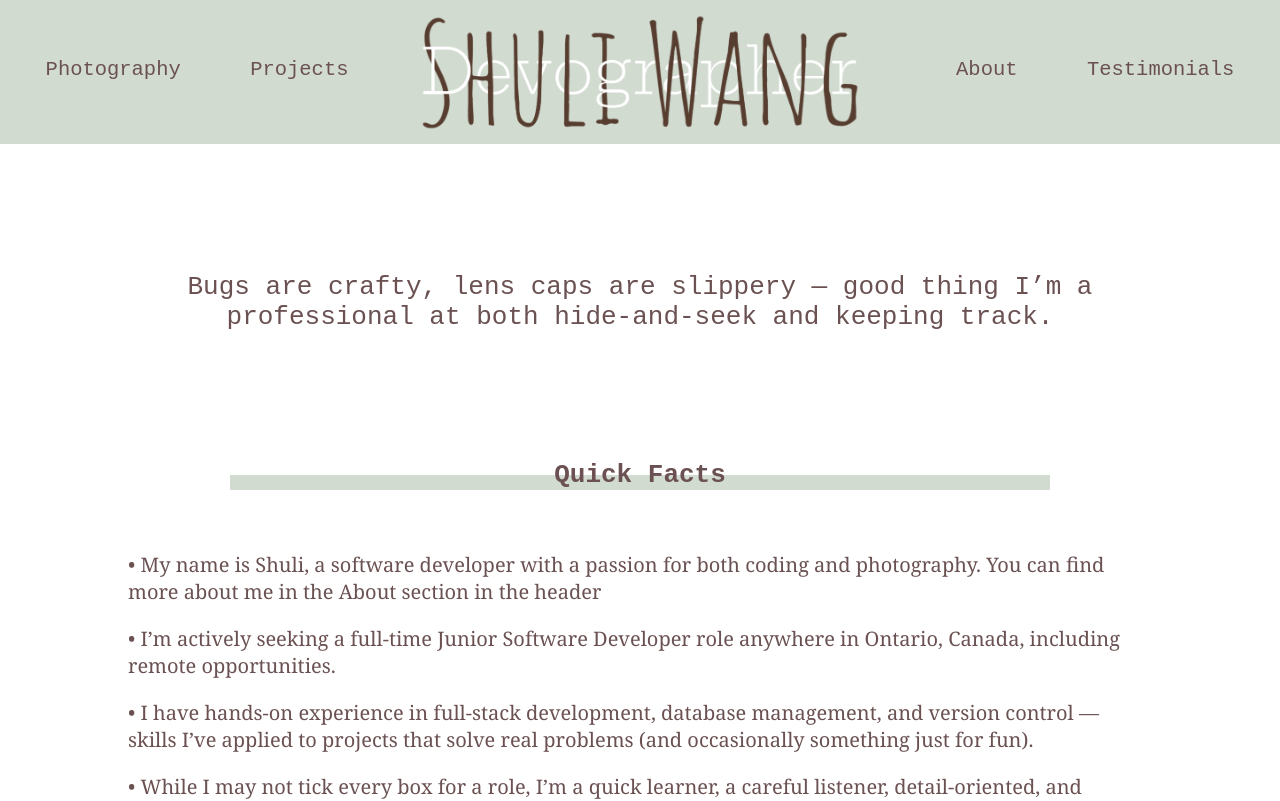
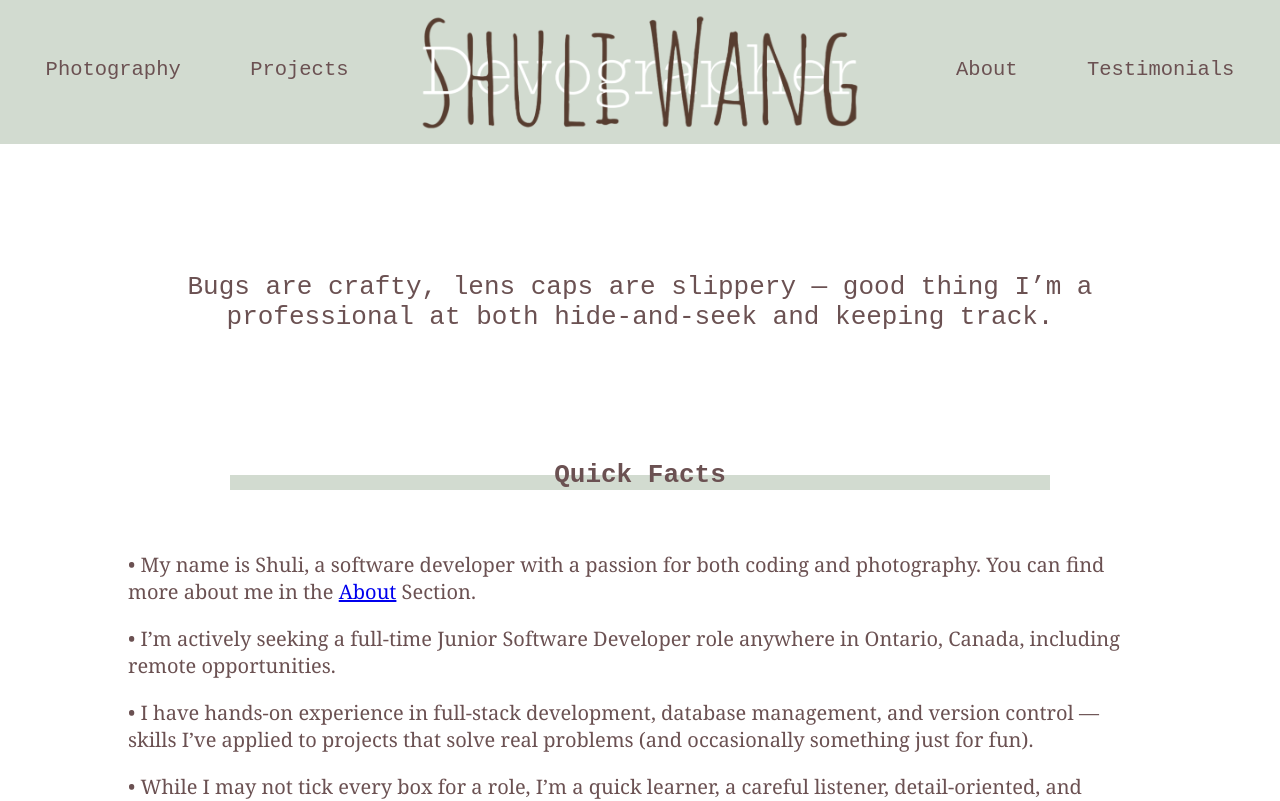
Before and after one commit to Shuli-Wang/Portfolio, a React (Create React App) app: page / in a window 1280 px wide. Shown: the top 801 px of the page. Built offline with nearby package versions, Linux system fonts and the light colour scheme.

Commit message:
minor change on Main page

```diff
--- a/src/Component/Main.js
+++ b/src/Component/Main.js
@@ -10,7 +10,7 @@ function MainPage() {
         <h1>Bugs are crafty, lens caps are slippery — good thing I’m a professional at both hide-and-seek and keeping track.</h1>
         <div className="container-main">
           <h1 style={{fontWeight:'bold', marginTop: '0', background: 'linear-gradient(to bottom, transparent 50%, #d2dbd0 50%' }}>Quick Facts</h1>
-          <p>• My name is Shuli, a software developer with a passion for both coding and photography. You can find more about me in the About section in the header</p>
+          <p>• My name is Shuli, a software developer with a passion for both coding and photography. You can find more about me in the <a href="/About">About</a> Section.</p>
           <p>• I’m actively seeking a full-time Junior Software Developer role anywhere in Ontario, Canada, including remote opportunities.</p>
           <p>• I have hands-on experience in full-stack development, database management, and version control  — skills I’ve applied to projects that solve real problems (and occasionally something just for fun).</p>
           <p>• While I may not tick every box for a role, I’m a quick learner, a careful listener, detail-oriented, and focused on execution, not excuses.</p>
```
